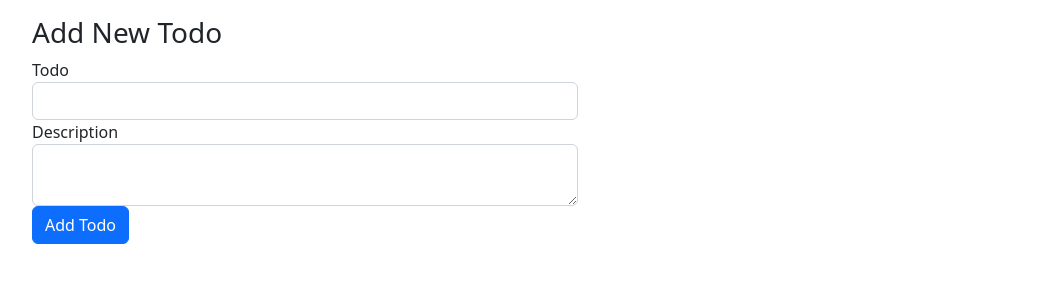
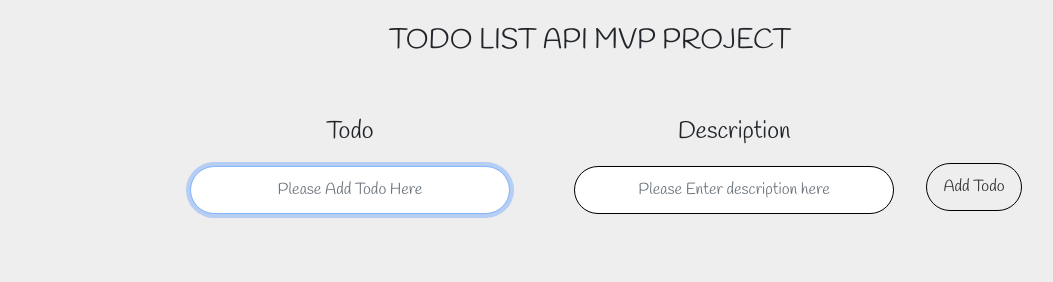
Before and after one commit to Blackflame6/Fetch-API-with-CRUD-functionality, a website: page public/index.html in a window 1280 px wide. Shown: the whole page, without its empty margins (50-1103 px from the left). Drawn offline with nearby package versions, Linux system fonts and the light colour scheme; no server answers.

Commit message:
final commit, added some more css and a new font to give it a  modern look

```diff
--- a/public/index.html
+++ b/public/index.html
@@ -5,30 +5,34 @@
   <meta http-equiv="X-UA-Compatible" content="IE=edge">
   <meta name="viewport" content="width=device-width, initial-scale=1.0">
   <title>Todo API</title>
+  <link rel="preconnect" href="https://fonts.googleapis.com">
+<link rel="preconnect" href="https://fonts.gstatic.com" crossorigin>
+<link href="https://fonts.googleapis.com/css2?family=Handlee&display=swap" rel="stylesheet">
   <link href="https://cdn.jsdelivr.net/npm/bootstrap@5.2.0/dist/css/bootstrap.min.css" rel="stylesheet" integrity="sha384-gH2yIJqKdNHPEq0n4Mqa/HGKIhSkIHeL5AyhkYV8i59U5AR6csBvApHHNl/vI1Bx" crossorigin="anonymous">
+  <link rel="stylesheet" href="./styles.css">
 
 </head>
-<body>
-  <div class="container">
-<div class="row mt-3">
+<body >
+  <div  class="container">
+<div  class="mt-4">
 
-  <div class="col-md-6">
-    <h3>Add New Todo</h3>
-    <form class="add-todo-form">
-      <div class="form-group">
+  <div  class="col-md-12">
+    <h3>TODO LIST API MVP PROJECT </h3>
+    <form  id="ver" class="add-todo-form">
+      <div  class="form-group">
         <label for="todo">Todo</label>
-        <input type="text" class="form-control"  id="todo-input">
+        <input type="text" class="form-control darkbg"  id="todo-input" placeholder="Please Add Todo Here" autofocus required>
       </div>
       <div class="form-group">
         <label for="description">Description</label>
-        <textarea type="text" class="form-control"  id="description-input"></textarea>
+        <input type="text" class="form-control darkbg"  id="description-input" placeholder="Please Enter description here" required></input>
       </div>
-      <button type="submit" class="btn btn-primary">Add Todo</button>
+      <button type="submit" class="btn btn-primary my-btn">Add Todo</button>
     </form>
 
   </div>
 </div>
-<div class="todo-lists row"  >
+<div class="todo-lists " >
 
 
 </div>
--- a/public/main.js
+++ b/public/main.js
@@ -4,6 +4,8 @@ const todoInput = document.getElementById("todo-input");
 const descriptionInput = document.getElementById("description-input");
 const updateButton = document.querySelector(".btn");
 let output = "";
+
+
 const displayTodos = (posts) => {
   posts.forEach((todo) => {
     output += `<div class="card mt-4 col-md-6 bg-light" >
@@ -35,7 +37,8 @@ todoLists.addEventListener("click", (e) => {
       method: "DELETE",
     })
       .then((res) => res.json())
-      .then(() => location.reload());
+
+      .then(location.reload(true));
   }
 
   if (editButtonPressed) {
@@ -47,7 +50,7 @@ todoLists.addEventListener("click", (e) => {
     descriptionInput.value = bodyContent;
   }
   updateButton.addEventListener("click", (e) => {
-    e.preventDefault()
+    e.preventDefault();
     fetch(`${url}/${id}`, {
       method: "PATCH",
       headers: { "Content-Type": "application/json" },
@@ -57,7 +60,7 @@ todoLists.addEventListener("click", (e) => {
       }),
     })
       .then((res) => res.json())
-      .then(() => location.reload);
+      .then(location.reload(true));
   });
 });
 
@@ -88,6 +91,6 @@ addTodoForm.addEventListener("submit", async (e) => {
       inputArr = [];
       inputArr.push(data);
       displayTodos(inputArr);
-    });
-
+    })
+    .then(location.reload(true));
 });
--- a/public/styles.css
+++ b/public/styles.css
@@ -0,0 +1,70 @@
+:root {
+  --light:#eee;
+  --dark:#333;
+  --purple:#eee;
+  --grey:#ccc;
+}
+
+* {
+  box-sizing: border-box;
+  font-family: 'Handlee', cursive;
+}
+
+
+body {
+  display: flex;
+  flex-direction: column;
+
+
+  min-height: 100vh;
+  text-align: center;
+ background-color:var(--light);
+}
+#ver {
+  display:inline-flex;
+  justify-content:space-between
+
+
+}
+.todo-lists {
+  display: flex;
+  flex-direction: column;
+
+align-items: center;
+
+}
+
+.form-group {
+ padding:  3rem 2rem ;
+
+}
+
+.my-btn {
+ height: 3rem;
+ width: 6rem;
+ margin-top: 6.1rem;
+ border-radius: 4rem;
+ background-color:var(--light);
+ border: 1px solid black;
+ color:var(--dark)
+
+}
+
+.darkbg {
+
+  height: 3rem;
+  width: 20rem;
+  border-radius: 1.5rem ;
+  margin-top: 1rem;
+  border: 0.75px solid black;
+}
+.darkbg::placeholder {
+  text-align: center;
+}
+label{
+  font-size: 1.5rem;
+  font-weight: 300;
+}
+h3 {
+  font-weight: 200;
+}
```
